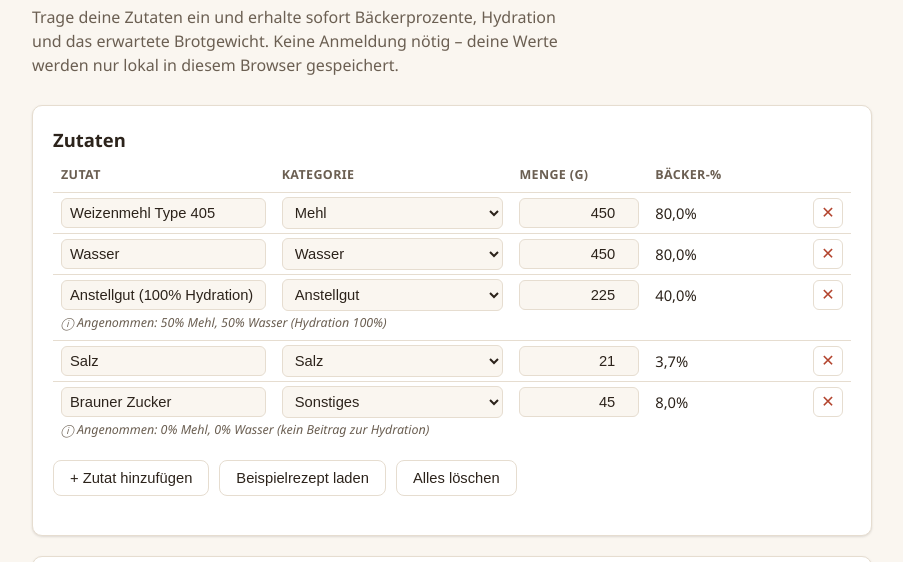
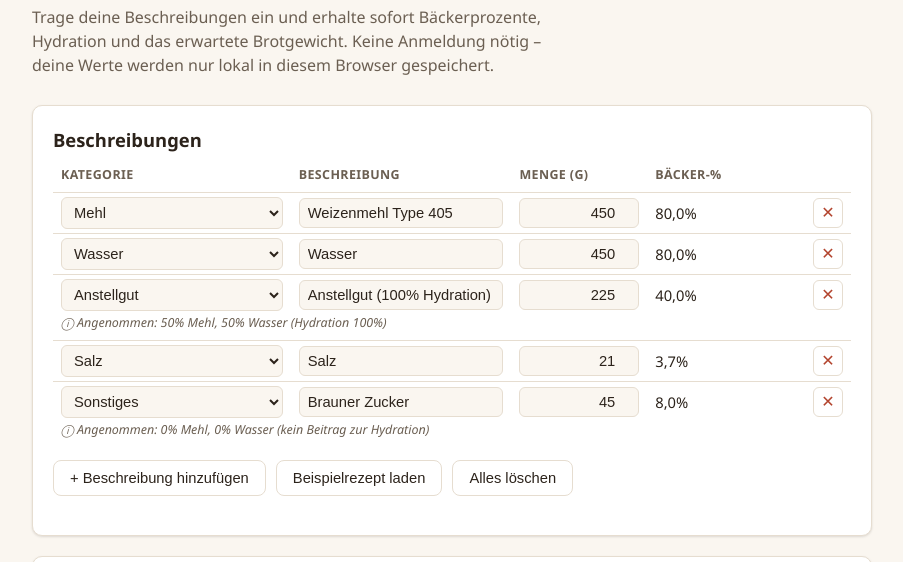
Before and after one commit to StefanRuhmkorf0307/ruhmkorf-apps, a plain HTML site: page site/doughcalculator/index.html in a window 1280 px wide. Shown: the part 164-726 px from the top of the page, without its empty margins (188-1091 px from the left). Drawn offline with Linux system fonts and the light colour scheme.

Commit message:
Spalten getauscht, Zutat in Beschreibung umbenannt

```diff
--- a/site/doughcalculator/index.html
+++ b/site/doughcalculator/index.html
@@ -4,7 +4,7 @@
 <meta charset="utf-8">
 <meta name="viewport" content="width=device-width, initial-scale=1">
 <title>DoughCalculator – Bäckerprozente, Hydration &amp; Brotgewicht</title>
-<meta name="description" content="Kostenloser Sauerteig-Rechner: Bäckerprozente, Hydration und erwartetes Brotgewicht aus deiner Zutatenliste berechnen und Rezepte proportional skalieren.">
+<meta name="description" content="Kostenloser Sauerteig-Rechner: Bäckerprozente, Hydration und erwartetes Brotgewicht aus deiner Beschreibungsliste berechnen und Rezepte proportional skalieren.">
 <link rel="stylesheet" href="../assets/style.css">
 <style>
   /* page-specific tweaks */
@@ -87,16 +87,16 @@
 
   <main>
     <h1 data-i18n="title">DoughCalculator</h1>
-    <p class="lede" data-i18n="lede">Trage deine Zutaten ein und erhalte sofort Bäckerprozente, Hydration und das erwartete Brotgewicht. Keine Anmeldung nötig – deine Werte werden nur lokal in diesem Browser gespeichert.</p>
+    <p class="lede" data-i18n="lede">Trage deine Beschreibungen ein und erhalte sofort Bäckerprozente, Hydration und das erwartete Brotgewicht. Keine Anmeldung nötig – deine Werte werden nur lokal in diesem Browser gespeichert.</p>
 
     <section class="card">
-      <h2 data-i18n="ingredientsHeading">Zutaten</h2>
+      <h2 data-i18n="ingredientsHeading">Beschreibungen</h2>
       <div style="overflow-x:auto;">
         <table class="ingredients" id="ingredients-table">
           <thead>
             <tr>
-              <th class="col-name" data-i18n="colName">Zutat</th>
               <th class="col-category" data-i18n="colCategory">Kategorie</th>
+              <th class="col-name" data-i18n="colName">Beschreibung</th>
               <th class="col-amount" data-i18n="colAmount">Menge (g)</th>
               <th class="col-baker" data-i18n="colBaker">Bäcker-%</th>
               <th class="col-remove"></th>
@@ -106,7 +106,7 @@
         </table>
       </div>
       <div class="actions-row">
-        <button type="button" class="btn" id="add-ingredient" data-i18n="addIngredient">+ Zutat hinzufügen</button>
+        <button type="button" class="btn" id="add-ingredient" data-i18n="addIngredient">+ Beschreibung hinzufügen</button>
         <button type="button" class="btn" id="reset-example" data-i18n="loadExample">Beispielrezept laden</button>
         <button type="button" class="btn" id="clear-all" data-i18n="clearAll">Alles löschen</button>
       </div>
@@ -141,7 +141,7 @@
 
     <section class="card">
       <h2 data-i18n="scaleHeading">Rezept skalieren</h2>
-      <p class="note" data-i18n="scaleNote">Wähle eine Zielgröße – alle Zutaten werden proportional angepasst, die Bäckerprozente bleiben dabei unverändert.</p>
+      <p class="note" data-i18n="scaleNote">Wähle eine Zielgröße – alle Beschreibungen werden proportional angepasst, die Bäckerprozente bleiben dabei unverändert.</p>
       <div class="scale-options">
         <div class="scale-option">
           <input type="radio" name="scale-mode" id="scale-mode-dough" value="dough" checked>
@@ -155,7 +155,7 @@
         </div>
         <div class="scale-option">
           <input type="radio" name="scale-mode" id="scale-mode-ingredient" value="ingredient">
-          <label for="scale-mode-ingredient" data-i18n="scaleByIngredient">Menge einer Zutat</label>
+          <label for="scale-mode-ingredient" data-i18n="scaleByIngredient">Menge einer Beschreibung</label>
           <select id="scale-ingredient-select"></select>
           <input type="number" id="scale-value-ingredient" min="0" step="1">
         </div>
@@ -166,7 +166,7 @@
       <div class="error-text" id="scale-error"></div>
     </section>
 
-    <p class="note" data-i18n="storageNote">Hinweis: Deine Zutatenliste wird automatisch im lokalen Speicher (localStorage) dieses Browsers gespeichert – ohne Konto, ohne Server. Auf einem anderen Gerät oder in einem anderen Browser stehen die Werte nicht zur Verfügung.</p>
+    <p class="note" data-i18n="storageNote">Hinweis: Deine Beschreibungsliste wird automatisch im lokalen Speicher (localStorage) dieses Browsers gespeichert – ohne Konto, ohne Server. Auf einem anderen Gerät oder in einem anderen Browser stehen die Werte nicht zur Verfügung.</p>
   </main>
 
   <footer class="site-footer">
@@ -202,62 +202,62 @@
     de: {
       brandTag: "Teil der Sauerteig Tools",
       title: "DoughCalculator",
-      lede: "Trage deine Zutaten ein und erhalte sofort Bäckerprozente, Hydration und das erwartete Brotgewicht. Keine Anmeldung nötig – deine Werte werden nur lokal in diesem Browser gespeichert.",
-      ingredientsHeading: "Zutaten",
-      colName: "Zutat", colCategory: "Kategorie", colAmount: "Menge (g)", colBaker: "Bäcker-%",
+      lede: "Trage deine Beschreibungen ein und erhalte sofort Bäckerprozente, Hydration und das erwartete Brotgewicht. Keine Anmeldung nötig – deine Werte werden nur lokal in diesem Browser gespeichert.",
+      ingredientsHeading: "Beschreibungen",
+      colName: "Beschreibung", colCategory: "Kategorie", colAmount: "Menge (g)", colBaker: "Bäcker-%",
       hintLiquid: "Angenommen: 0% Mehl, 100% Wasser",
       hintStarter: "Angenommen: 50% Mehl, 50% Wasser (Hydration 100%)",
       hintOther: "Angenommen: 0% Mehl, 0% Wasser (kein Beitrag zur Hydration)",
-      addIngredient: "+ Zutat hinzufügen",
+      addIngredient: "+ Beschreibung hinzufügen",
       loadExample: "Beispielrezept laden",
       clearAll: "Alles löschen",
       summaryHeading: "Übersicht",
       statDough: "Gesamtteiggewicht", statFlour: "Gesamtmehlgewicht", statWater: "Gesamtwassergewicht",
       statHydration: "Hydration", statBreadWeight: "Erwartetes Brotgewicht", statBreadWeightHint: "(15% Backverlust)",
       scaleHeading: "Rezept skalieren",
-      scaleNote: "Wähle eine Zielgröße – alle Zutaten werden proportional angepasst, die Bäckerprozente bleiben dabei unverändert.",
+      scaleNote: "Wähle eine Zielgröße – alle Beschreibungen werden proportional angepasst, die Bäckerprozente bleiben dabei unverändert.",
       scaleByDough: "Ziel-Teiggewicht (g)",
       scaleByBread: "Ziel-Brotgewicht (g)",
-      scaleByIngredient: "Menge einer Zutat",
+      scaleByIngredient: "Menge einer Beschreibung",
       applyScale: "Skalieren anwenden",
-      storageNote: "Hinweis: Deine Zutatenliste wird automatisch im lokalen Speicher (localStorage) dieses Browsers gespeichert – ohne Konto, ohne Server. Auf einem anderen Gerät oder in einem anderen Browser stehen die Werte nicht zur Verfügung.",
+      storageNote: "Hinweis: Deine Beschreibungsliste wird automatisch im lokalen Speicher (localStorage) dieses Browsers gespeichert – ohne Konto, ohne Server. Auf einem anderen Gerät oder in einem anderen Browser stehen die Werte nicht zur Verfügung.",
       footerText: "DoughCalculator ist Teil der Sauerteig Tools – Formel-Grundlage: Bäckerprozente auf Basis der Gesamtmehlmenge, Backverlust pauschal 15%.",
       savedAt: "Gespeichert",
-      removeIngredient: "Zutat entfernen",
-      errNoFlour: "Bitte mindestens eine Zutat mit Mehlanteil > 0 eingeben, um Hydration/Bäckerprozente zu berechnen.",
-      errScaleZero: "Diese Zutat hat aktuell 0 g bzw. 0% Bäckeranteil und kann nicht als Referenz für die Skalierung genutzt werden.",
+      removeIngredient: "Beschreibung entfernen",
+      errNoFlour: "Bitte mindestens eine Beschreibung mit Mehlanteil > 0 eingeben, um Hydration/Bäckerprozente zu berechnen.",
+      errScaleZero: "Diese Beschreibung hat aktuell 0 g bzw. 0% Bäckeranteil und kann nicht als Referenz für die Skalierung genutzt werden.",
       errScaleValue: "Bitte einen Zielwert größer 0 eingeben.",
-      confirmClear: "Wirklich alle Zutaten löschen?"
+      confirmClear: "Wirklich alle Beschreibungen löschen?"
     },
     en: {
       brandTag: "Part of the Sourdough Tools",
       title: "DoughCalculator",
-      lede: "Enter your ingredients and instantly get baker's percentages, hydration, and the expected bread weight. No sign-up needed – your values are only stored locally in this browser.",
-      ingredientsHeading: "Ingredients",
-      colName: "Ingredient", colCategory: "Category", colAmount: "Amount (g)", colBaker: "Baker's %",
+      lede: "Enter your descriptions and instantly get baker's percentages, hydration, and the expected bread weight. No sign-up needed – your values are only stored locally in this browser.",
+      ingredientsHeading: "Descriptions",
+      colName: "Description", colCategory: "Category", colAmount: "Amount (g)", colBaker: "Baker's %",
       hintLiquid: "Assumed: 0% flour, 100% water",
       hintStarter: "Assumed: 50% flour, 50% water (100% hydration)",
       hintOther: "Assumed: 0% flour, 0% water (no contribution to hydration)",
-      addIngredient: "+ Add ingredient",
+      addIngredient: "+ Add description",
       loadExample: "Load example recipe",
       clearAll: "Clear all",
       summaryHeading: "Overview",
       statDough: "Total dough weight", statFlour: "Total flour weight", statWater: "Total water weight",
       statHydration: "Hydration", statBreadWeight: "Expected bread weight", statBreadWeightHint: "(15% baking loss)",
       scaleHeading: "Scale recipe",
-      scaleNote: "Pick a target size – all ingredients are adjusted proportionally, so baker's percentages stay the same.",
+      scaleNote: "Pick a target size – all descriptions are adjusted proportionally, so baker's percentages stay the same.",
       scaleByDough: "Target dough weight (g)",
       scaleByBread: "Target bread weight (g)",
-      scaleByIngredient: "Amount of one ingredient",
+      scaleByIngredient: "Amount of one description",
       applyScale: "Apply scaling",
-      storageNote: "Note: your ingredient list is saved automatically in this browser's local storage – no account, no server. Values are not available on another device or browser.",
+      storageNote: "Note: your description list is saved automatically in this browser's local storage – no account, no server. Values are not available on another device or browser.",
       footerText: "DoughCalculator is part of the Sourdough Tools – baker's percentages are based on total flour weight, baking loss is a flat 15%.",
       savedAt: "Saved",
-      removeIngredient: "Remove ingredient",
-      errNoFlour: "Please enter at least one ingredient with flour % > 0 to calculate hydration/baker's percentages.",
-      errScaleZero: "This ingredient currently has 0 g / 0% baker's ratio and can't be used as the scaling reference.",
+      removeIngredient: "Remove description",
+      errNoFlour: "Please enter at least one description with flour % > 0 to calculate hydration/baker's percentages.",
+      errScaleZero: "This description currently has 0 g / 0% baker's ratio and can't be used as the scaling reference.",
       errScaleValue: "Please enter a target value greater than 0.",
-      confirmClear: "Really clear all ingredients?"
+      confirmClear: "Really clear all descriptions?"
     }
   };
 
@@ -370,15 +370,6 @@
     var tr = document.createElement("tr");
     tr.dataset.id = ing._id;
 
-    var tdName = document.createElement("td");
-    tdName.className = "col-name";
-    tdName.dataset.label = t("colName");
-    var nameInput = document.createElement("input");
-    nameInput.type = "text";
-    nameInput.value = ing.name;
-    nameInput.addEventListener("input", function () { ing.name = nameInput.value; scheduleSave(); updateScaleIngredientOptions(); });
-    tdName.appendChild(nameInput);
-
     var tdCat = document.createElement("td");
     tdCat.className = "col-category";
     tdCat.dataset.label = t("colCategory");
@@ -400,6 +391,15 @@
       render();
     });
     tdCat.appendChild(catSelect);
+
+    var tdName = document.createElement("td");
+    tdName.className = "col-name";
+    tdName.dataset.label = t("colName");
+    var nameInput = document.createElement("input");
+    nameInput.type = "text";
+    nameInput.value = ing.name;
+    nameInput.addEventListener("input", function () { ing.name = nameInput.value; scheduleSave(); updateScaleIngredientOptions(); });
+    tdName.appendChild(nameInput);
 
     var tdAmount = document.createElement("td");
     tdAmount.className = "col-amount";
@@ -436,8 +436,8 @@
     });
     tdRemove.appendChild(removeBtn);
 
+    tr.appendChild(tdCat);
     tr.appendChild(tdName);
-    tr.appendChild(tdCat);
     tr.appendChild(tdAmount);
     tr.appendChild(tdBaker);
     tr.appendChild(tdRemove);
```
Also changed, not shown: site/index.html (+3 -3 lines).
